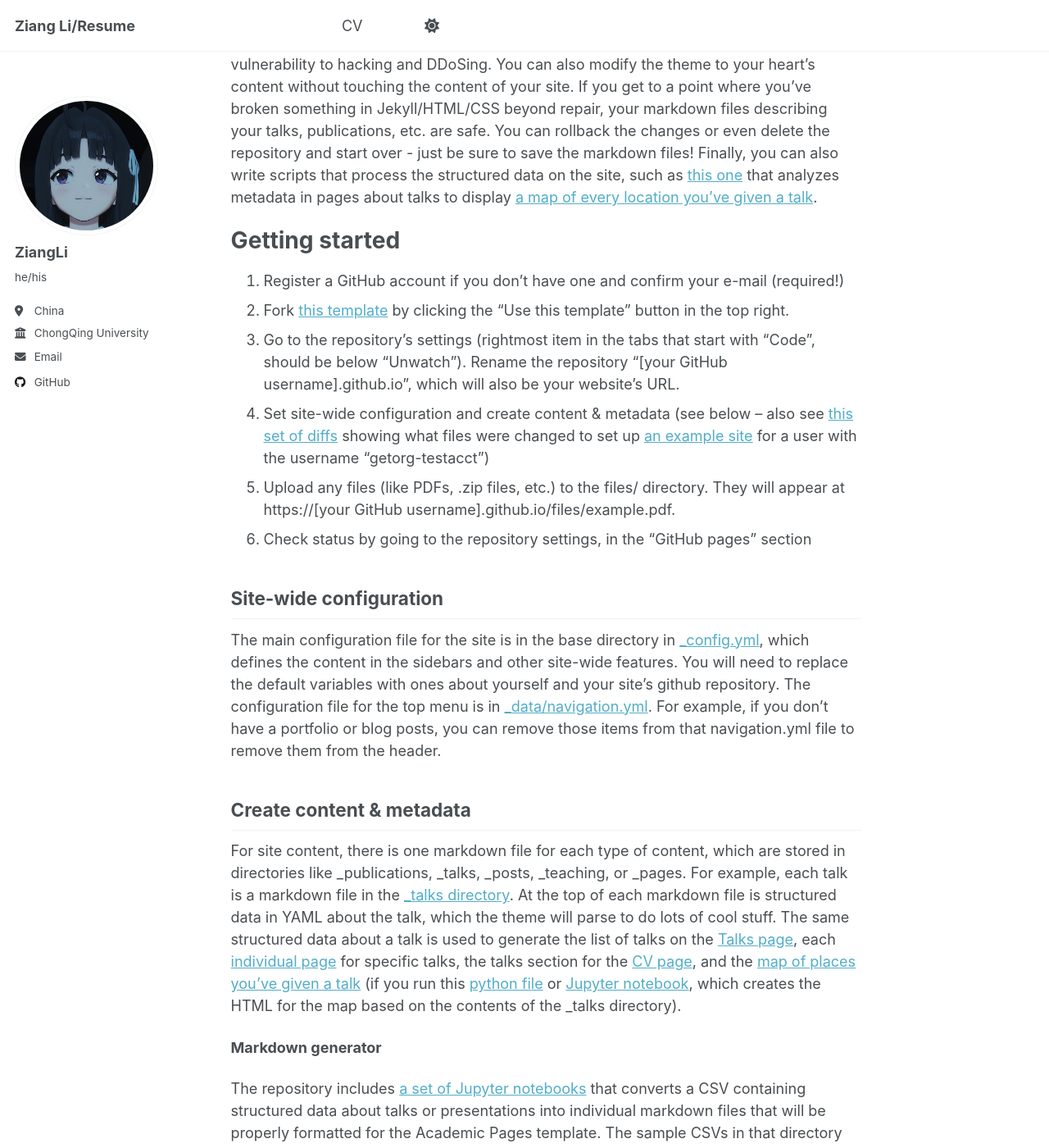
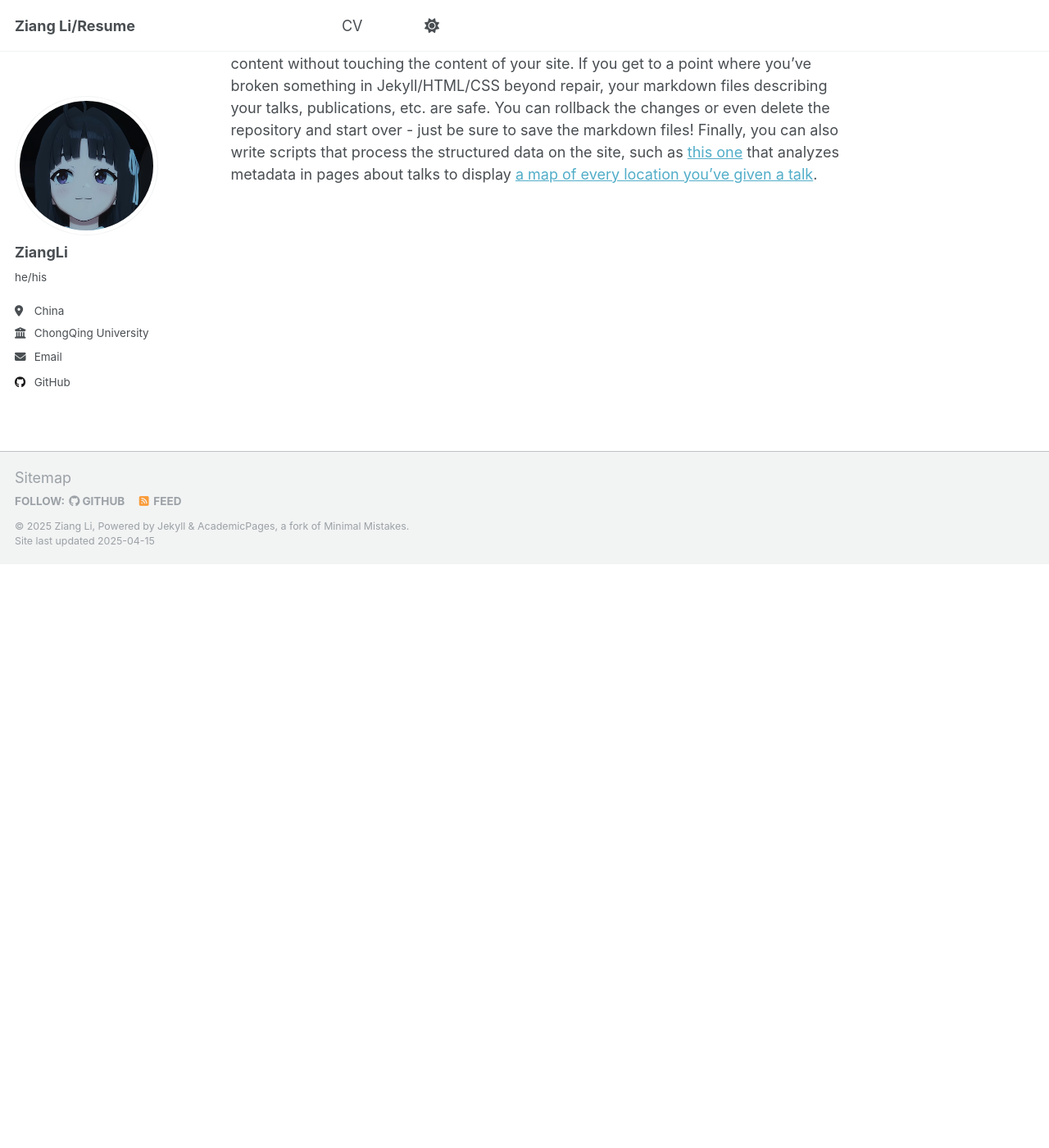
Before and after one commit to Bocchi9/Bocchi9.github.io, a Jekyll site: the page built from _pages/about.md, in a window 1280 px wide and 1400 px high, scrolled down 712 px. Shown: the whole window at 82% size. Built offline with Jekyll 4.4.1, drawn with Linux system fonts in a browser that asks for light colours; some of the changed text lies outside the part shown.

Commit message:
Update about.md

```diff
--- a/_pages/about.md
+++ b/_pages/about.md
@@ -1,6 +1,6 @@
 ---
 permalink: /
-title: "Academic Pages is a ready-to-fork GitHub Pages template for academic personal websites"
+title: "About Me"
 author_profile: true
 redirect_from:
   - /about/
@@ -14,36 +14,3 @@ A data-driven personal website
 Like many other Jekyll-based GitHub Pages templates, Academic Pages makes you separate the website's content from its form. The content & metadata of your website are in structured markdown files, while various other files constitute the theme, specifying how to transform that content & metadata into HTML pages. You keep these various markdown (.md), YAML (.yml), HTML, and CSS files in a public GitHub repository. Each time you commit and push an update to the repository, the [GitHub pages](https://pages.github.com/) service creates static HTML pages based on these files, which are hosted on GitHub's servers free of charge.
 
 Many of the features of dynamic content management systems (like Wordpress) can be achieved in this fashion, using a fraction of the computational resources and with far less vulnerability to hacking and DDoSing. You can also modify the theme to your heart's content without touching the content of your site. If you get to a point where you've broken something in Jekyll/HTML/CSS beyond repair, your markdown files describing your talks, publications, etc. are safe. You can rollback the changes or even delete the repository and start over - just be sure to save the markdown files! Finally, you can also write scripts that process the structured data on the site, such as [this one](https://github.com/academicpages/academicpages.github.io/blob/master/talkmap.ipynb) that analyzes metadata in pages about talks to display [a map of every location you've given a talk](https://academicpages.github.io/talkmap.html).
-
-Getting started
-======
-1. Register a GitHub account if you don't have one and confirm your e-mail (required!)
-1. Fork [this template](https://github.com/academicpages/academicpages.github.io) by clicking the "Use this template" button in the top right.
-1. Go to the repository's settings (rightmost item in the tabs that start with "Code", should be below "Unwatch"). Rename the repository "[your GitHub username].github.io", which will also be your website's URL.
-1. Set site-wide configuration and create content & metadata (see below -- also see [this set of diffs](http://archive.is/3TPas) showing what files were changed to set up [an example site](https://getorg-testacct.github.io) for a user with the username "getorg-testacct")
-1. Upload any files (like PDFs, .zip files, etc.) to the files/ directory. They will appear at https://[your GitHub username].github.io/files/example.pdf.
-1. Check status by going to the repository settings, in the "GitHub pages" section
-
-Site-wide configuration
-------
-The main configuration file for the site is in the base directory in [_config.yml](https://github.com/academicpages/academicpages.github.io/blob/master/_config.yml), which defines the content in the sidebars and other site-wide features. You will need to replace the default variables with ones about yourself and your site's github repository. The configuration file for the top menu is in [_data/navigation.yml](https://github.com/academicpages/academicpages.github.io/blob/master/_data/navigation.yml). For example, if you don't have a portfolio or blog posts, you can remove those items from that navigation.yml file to remove them from the header.
-
-Create content & metadata
-------
-For site content, there is one markdown file for each type of content, which are stored in directories like _publications, _talks, _posts, _teaching, or _pages. For example, each talk is a markdown file in the [_talks directory](https://github.com/academicpages/academicpages.github.io/tree/master/_talks). At the top of each markdown file is structured data in YAML about the talk, which the theme will parse to do lots of cool stuff. The same structured data about a talk is used to generate the list of talks on the [Talks page](https://academicpages.github.io/talks), each [individual page](https://academicpages.github.io/talks/2012-03-01-talk-1) for specific talks, the talks section for the [CV page](https://academicpages.github.io/cv), and the [map of places you've given a talk](https://academicpages.github.io/talkmap.html) (if you run this [python file](https://github.com/academicpages/academicpages.github.io/blob/master/talkmap.py) or [Jupyter notebook](https://github.com/academicpages/academicpages.github.io/blob/master/talkmap.ipynb), which creates the HTML for the map based on the contents of the _talks directory).
-
-**Markdown generator**
-
-The repository includes [a set of Jupyter notebooks](https://github.com/academicpages/academicpages.github.io/tree/master/markdown_generator
-) that converts a CSV containing structured data about talks or presentations into individual markdown files that will be properly formatted for the Academic Pages template. The sample CSVs in that directory are the ones I used to create my own personal website at stuartgeiger.com. My usual workflow is that I keep a spreadsheet of my publications and talks, then run the code in these notebooks to generate the markdown files, then commit and push them to the GitHub repository.
-
-How to edit your site's GitHub repository
-------
-Many people use a git client to create files on their local computer and then push them to GitHub's servers. If you are not familiar with git, you can directly edit these configuration and markdown files directly in the github.com interface. Navigate to a file (like [this one](https://github.com/academicpages/academicpages.github.io/blob/master/_talks/2012-03-01-talk-1.md) and click the pencil icon in the top right of the content preview (to the right of the "Raw | Blame | History" buttons). You can delete a file by clicking the trashcan icon to the right of the pencil icon. You can also create new files or upload files by navigating to a directory and clicking the "Create new file" or "Upload files" buttons.
-
-Example: editing a markdown file for a talk
-![Editing a markdown file for a talk](/images/editing-talk.png)
-
-For more info
-------
-More info about configuring Academic Pages can be found in [the guide](https://academicpages.github.io/markdown/), the [growing wiki](https://github.com/academicpages/academicpages.github.io/wiki), and you can always [ask a question on GitHub](https://github.com/academicpages/academicpages.github.io/discussions). The [guides for the Minimal Mistakes theme](https://mmistakes.github.io/minimal-mistakes/docs/configuration/) (which this theme was forked from) might also be helpful.
```
